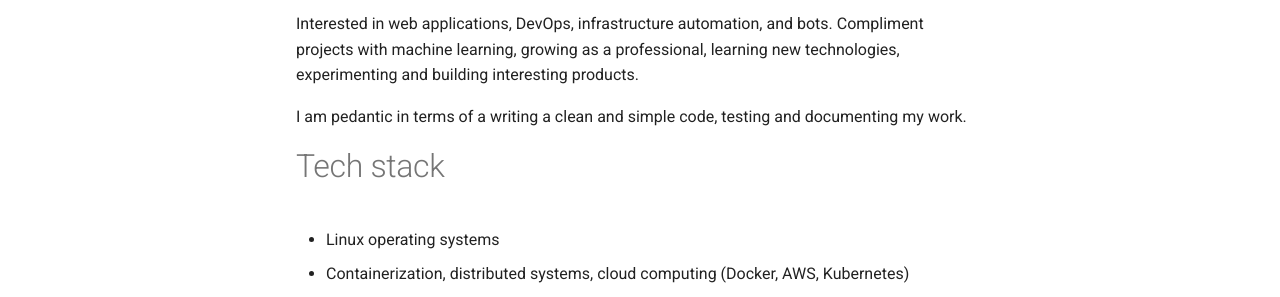
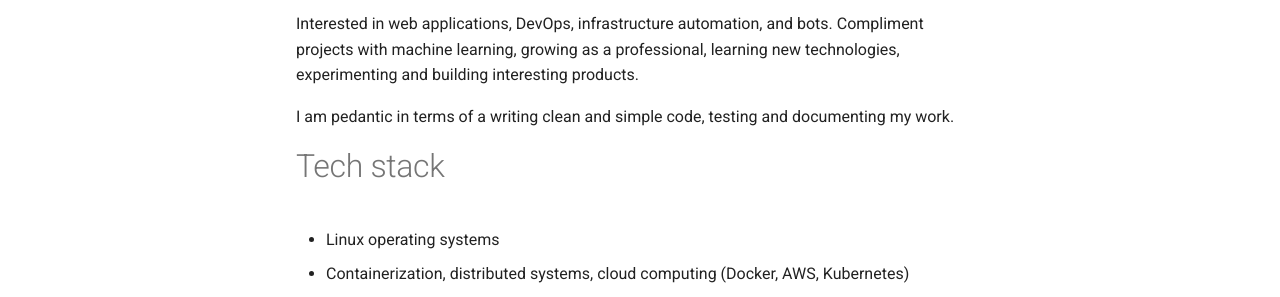
Before and after one commit to zhukovgreen/zhukovgreen, an MkDocs documentation site: the page built from docs/artem_cv.md, in a window 1280 px wide and 900 px high. Shown: the part 418-715 px from the top of the window. Built offline with MkDocs 1.6.1 and Material for MkDocs 9.7.7, drawn with Linux system fonts in a browser that asks for light colours.

Commit message:
Fix typo

```diff
--- a/docs/artem_cv.md
+++ b/docs/artem_cv.md
@@ -14,7 +14,7 @@ Interested in web applications, DevOps, infrastructure automation, and
 bots. Compliment projects with machine learning, growing as a professional,
 learning new technologies, experimenting and building interesting products.
 
-I am pedantic in terms of a writing a clean and simple code,
+I am pedantic in terms of a writing clean and simple code,
 testing and documenting my work.
 
 # Tech stack
```
